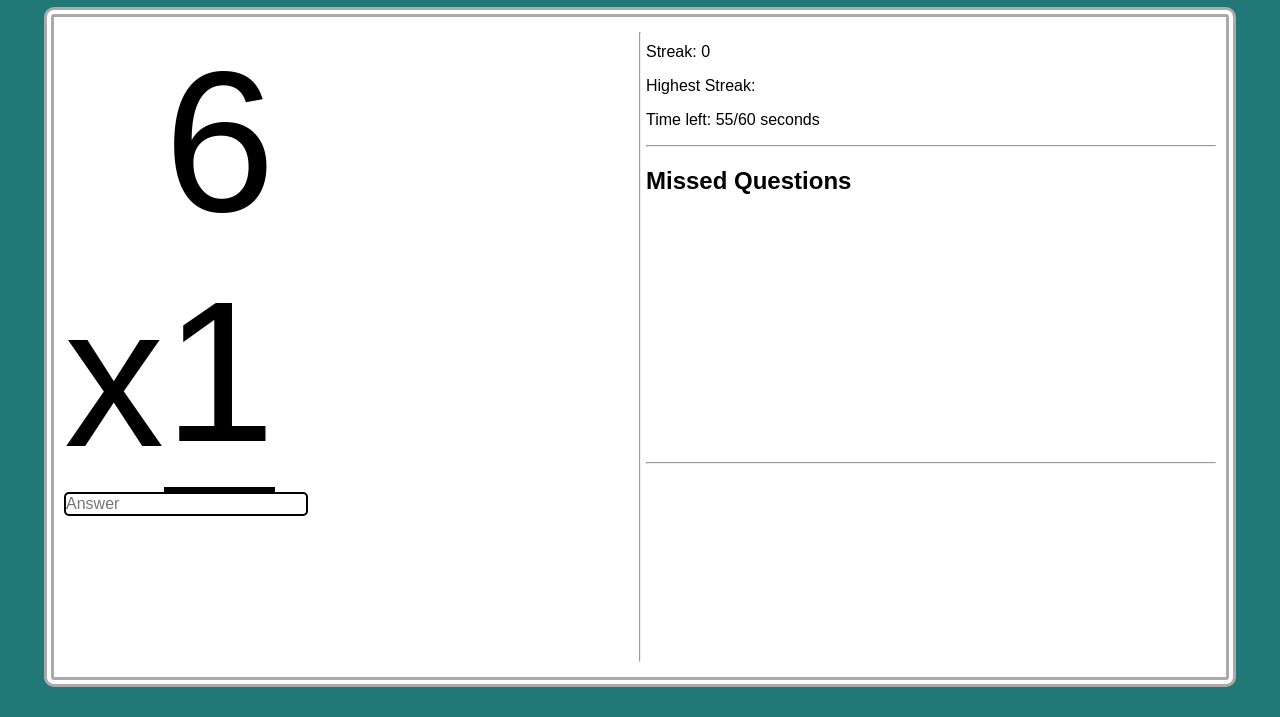
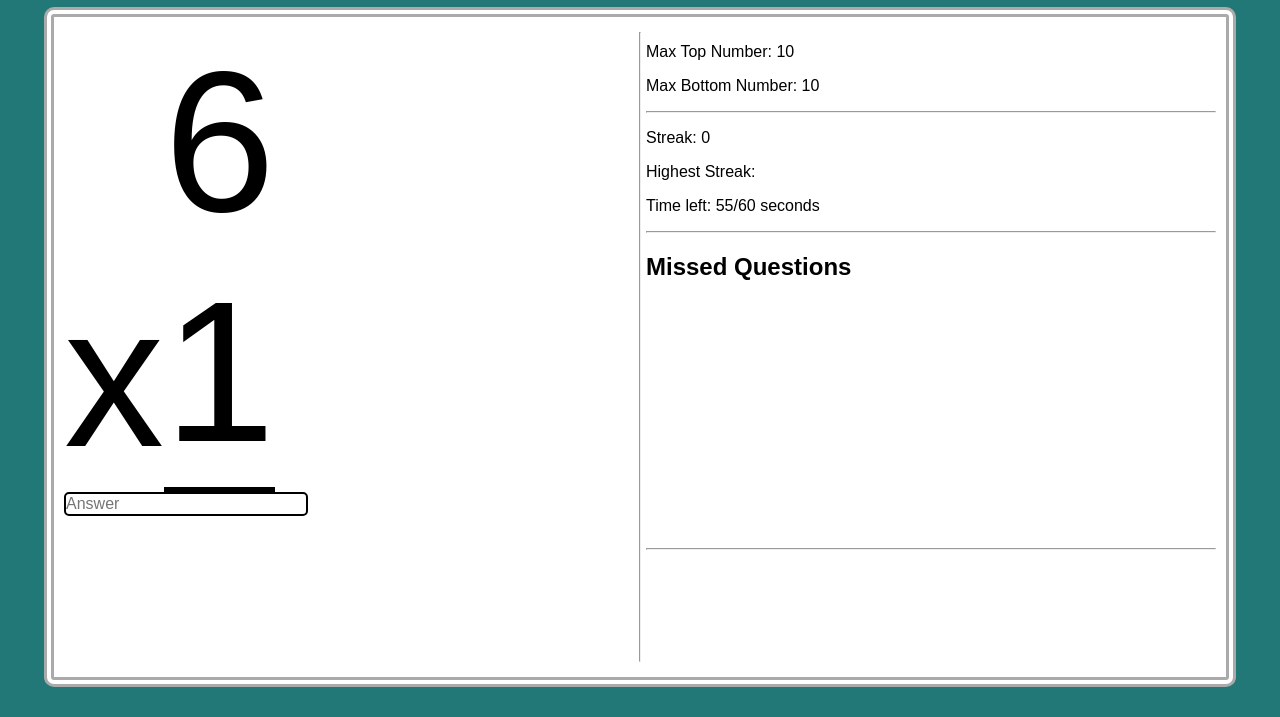
Before and after one commit to Crafterboy27-school/ExtraExtraMath, a website: page src/index.html in a window 1280 px wide. Shown: the part 83-800 px from the top of the page. Drawn offline with Linux system fonts and the light colour scheme.

Commit message:
Max top and bottom display

```diff
--- a/src/index.html
+++ b/src/index.html
@@ -23,7 +23,10 @@
   </div>
   <hr style="margin:5px;">
   <div class="block">
-  <p>Streak: <spann id="streak">0</spann></p>
+  <p>Max Top Number: <span id="maxTop">Loading...</span></p>
+  <p>Max Bottom Number: <span id="maxBottom">Loading...</span></p>
+  <hr>
+  <p>Streak: <span id="streak">0</span></p>
   <p>Highest Streak: <spann id="highStreak">0</spann></p>
   <p>Time left: <span id="time">0</span> seconds</p>
   <hr>
--- a/src/script.js
+++ b/src/script.js
@@ -19,6 +19,9 @@ let maxBottom = 10
 let searchParams = new URLSearchParams(window.location.search)
 if(!isNaN(parseInt(searchParams.get("maxTop"))))maxTop = parseInt(searchParams.get("maxTop"))
 if(!isNaN(parseInt(searchParams.get("maxBottom"))))maxBottom = parseInt(searchParams.get("maxBottom"))
+
+document.getElementById("maxTop").textContent = maxTop
+document.getElementById("maxBottom").textContent = maxBottom
 
 let highName = "high"+maxTop+"*"+maxBottom
 highStreakEl.textContent = localStorage.getItem(highName)
```
